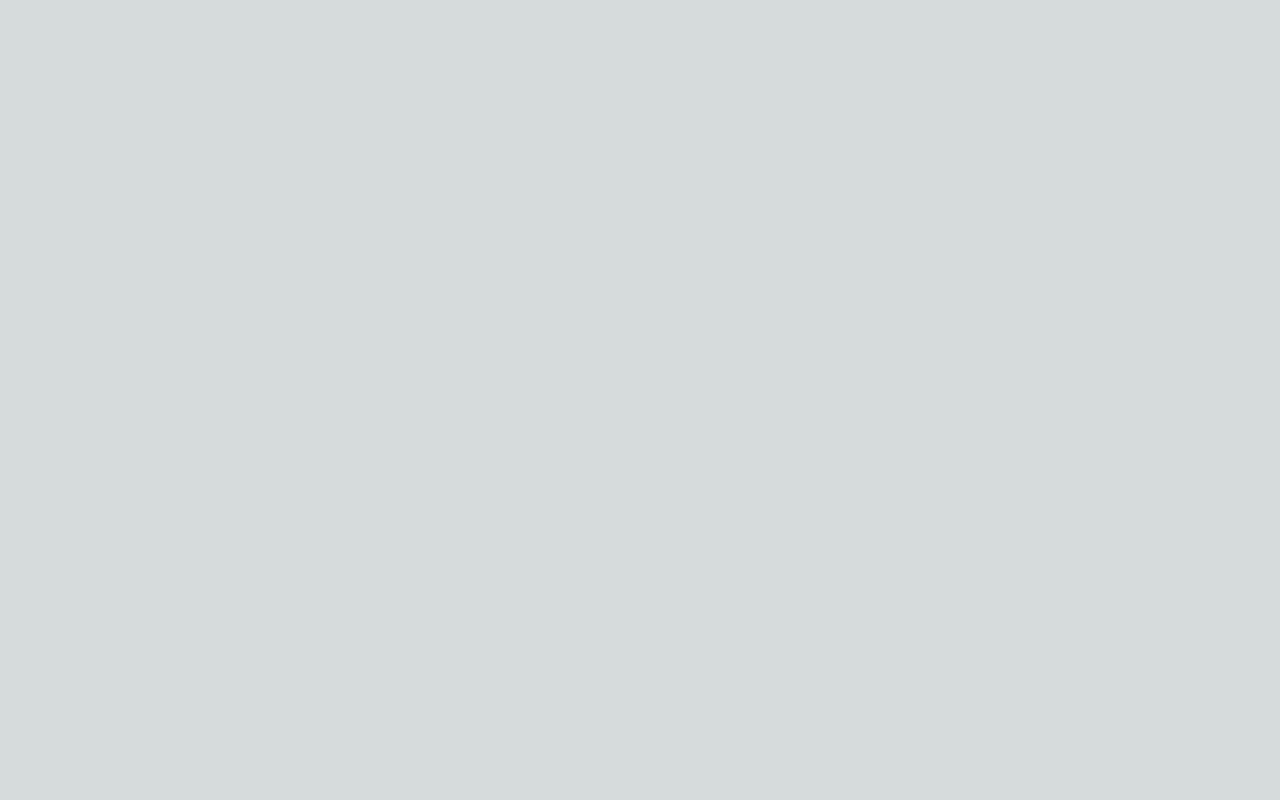
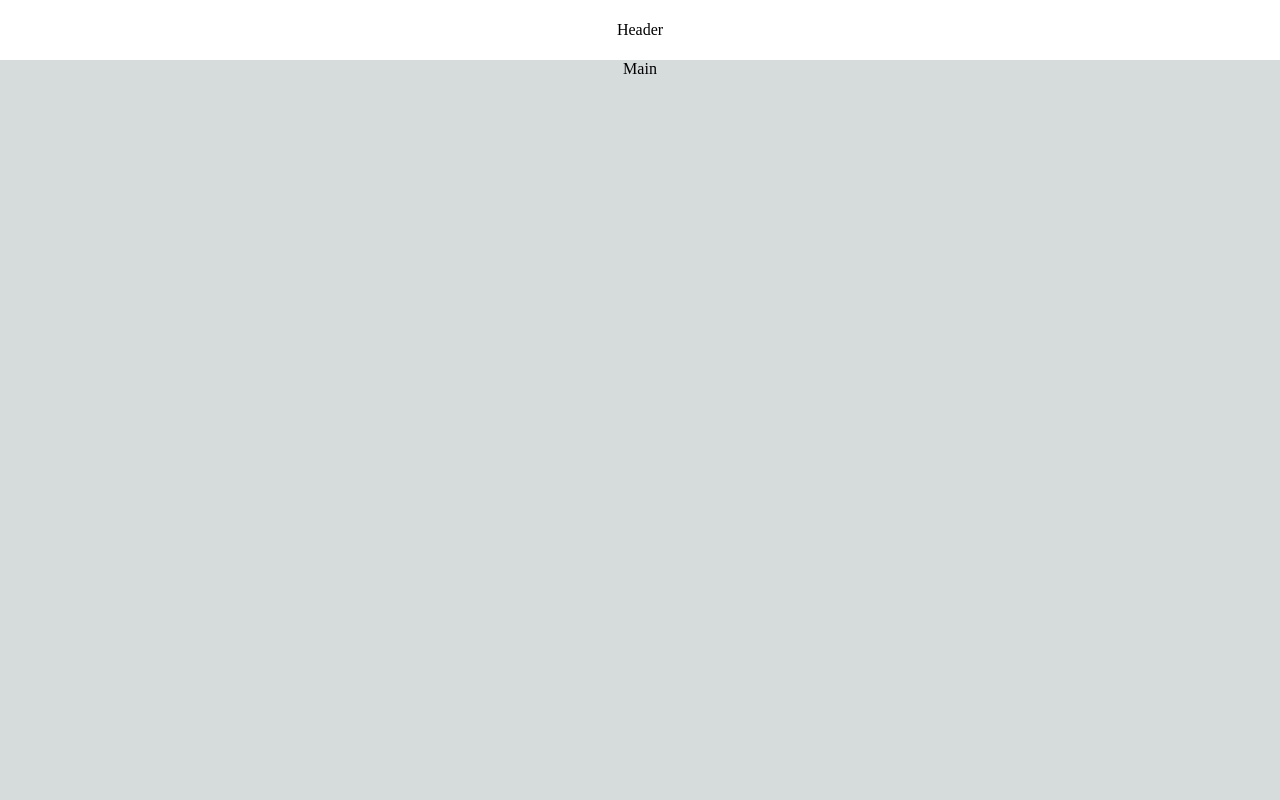
Before and after one commit to FranCeballos/aviacionsimple, a Next.js app: page / in a window 1280 px wide. Shown: the top 800 px of the page. Built offline with nearby package versions, Linux system fonts and the light colour scheme.

Commit message:
Feat. Main Layout

```diff
--- /dev/null
+++ b/components/Layout/Footer.js
@@ -0,0 +1,8 @@
+import React from "react";
+import classes from "./Footer.module.css";
+
+const Footer = (props) => {
+  return <footer className={classes.container}>Footer</footer>;
+};
+
+export default Footer;
--- /dev/null
+++ b/components/Layout/Footer.module.css
@@ -0,0 +1,8 @@
+.container {
+  width: 100%;
+  height: 100px;
+  display: flex;
+  flex-direction: row;
+  justify-content: center;
+  align-items: center;
+}
--- /dev/null
+++ b/components/Layout/Header.js
@@ -0,0 +1,8 @@
+import React from "react";
+import classes from "./Header.module.css";
+
+const Header = (props) => {
+  return <header className={classes.container}>Header</header>;
+};
+
+export default Header;
--- /dev/null
+++ b/components/Layout/Header.module.css
@@ -0,0 +1,12 @@
+.container {
+  width: 100%;
+  background-color: #fff;
+  height: var(--header-hight);
+  position: fixed;
+  top: 0;
+  left: 0;
+  display: flex;
+  flex-direction: row;
+  justify-content: center;
+  align-items: center;
+}
--- /dev/null
+++ b/components/Layout/MainLayout.js
@@ -0,0 +1,16 @@
+import React from "react";
+import classes from "./MainLayout.module.css";
+import Header from "./Header";
+import Footer from "./Footer";
+
+const MainLayout = ({ children }) => {
+  return (
+    <>
+      <Header />
+      <main className={classes.main}>{children}</main>
+      <Footer />
+    </>
+  );
+};
+
+export default MainLayout;
--- /dev/null
+++ b/components/Layout/MainLayout.module.css
@@ -0,0 +1,9 @@
+.main {
+  margin-top: var(--header-hight);
+  width: 100%;
+  min-height: 100vh;
+  display: flex;
+  flex-direction: column;
+  justify-content: flex-start;
+  align-items: center;
+}
--- a/pages/index.js
+++ b/pages/index.js
@@ -1,5 +1,6 @@
 import { Inter } from "next/font/google";
 import HeadComponent from "@/components/Head/Head";
+import MainLayout from "@/components/Layout/MainLayout";
 
 const inter = Inter({ subsets: ["latin"] });
 
@@ -10,6 +11,7 @@ export default function Home() {
         title="Aviación Simple"
         description="Entrá al mundo de la aviación aeronautica."
       />
+      <MainLayout>Main</MainLayout>
     </>
   );
 }
--- a/styles/globals.css
+++ b/styles/globals.css
@@ -1,76 +1,12 @@
 :root {
   --max-width: 1100px;
   --border-radius: 12px;
-  --font-mono: ui-monospace, Menlo, Monaco, 'Cascadia Mono', 'Segoe UI Mono',
-    'Roboto Mono', 'Oxygen Mono', 'Ubuntu Monospace', 'Source Code Pro',
-    'Fira Mono', 'Droid Sans Mono', 'Courier New', monospace;
 
   --foreground-rgb: 0, 0, 0;
   --background-start-rgb: 214, 219, 220;
   --background-end-rgb: 255, 255, 255;
 
-  --primary-glow: conic-gradient(
-    from 180deg at 50% 50%,
-    #16abff33 0deg,
-    #0885ff33 55deg,
-    #54d6ff33 120deg,
-    #0071ff33 160deg,
-    transparent 360deg
-  );
-  --secondary-glow: radial-gradient(
-    rgba(255, 255, 255, 1),
-    rgba(255, 255, 255, 0)
-  );
-
-  --tile-start-rgb: 239, 245, 249;
-  --tile-end-rgb: 228, 232, 233;
-  --tile-border: conic-gradient(
-    #00000080,
-    #00000040,
-    #00000030,
-    #00000020,
-    #00000010,
-    #00000010,
-    #00000080
-  );
-
-  --callout-rgb: 238, 240, 241;
-  --callout-border-rgb: 172, 175, 176;
-  --card-rgb: 180, 185, 188;
-  --card-border-rgb: 131, 134, 135;
-}
-
-@media (prefers-color-scheme: dark) {
-  :root {
-    --foreground-rgb: 255, 255, 255;
-    --background-start-rgb: 0, 0, 0;
-    --background-end-rgb: 0, 0, 0;
-
-    --primary-glow: radial-gradient(rgba(1, 65, 255, 0.4), rgba(1, 65, 255, 0));
-    --secondary-glow: linear-gradient(
-      to bottom right,
-      rgba(1, 65, 255, 0),
-      rgba(1, 65, 255, 0),
-      rgba(1, 65, 255, 0.3)
-    );
-
-    --tile-start-rgb: 2, 13, 46;
-    --tile-end-rgb: 2, 5, 19;
-    --tile-border: conic-gradient(
-      #ffffff80,
-      #ffffff40,
-      #ffffff30,
-      #ffffff20,
-      #ffffff10,
-      #ffffff10,
-      #ffffff80
-    );
-
-    --callout-rgb: 20, 20, 20;
-    --callout-border-rgb: 108, 108, 108;
-    --card-rgb: 100, 100, 100;
-    --card-border-rgb: 200, 200, 200;
-  }
+  --header-hight: 60px;
 }
 
 * {
@@ -82,26 +18,16 @@
 html,
 body {
   max-width: 100vw;
+  min-height: 100vh;
   overflow-x: hidden;
 }
 
 body {
   color: rgb(var(--foreground-rgb));
-  background: linear-gradient(
-      to bottom,
-      transparent,
-      rgb(var(--background-end-rgb))
-    )
-    rgb(var(--background-start-rgb));
+  background: rgb(var(--background-start-rgb));
 }
 
 a {
   color: inherit;
   text-decoration: none;
 }
-
-@media (prefers-color-scheme: dark) {
-  html {
-    color-scheme: dark;
-  }
-}
```
